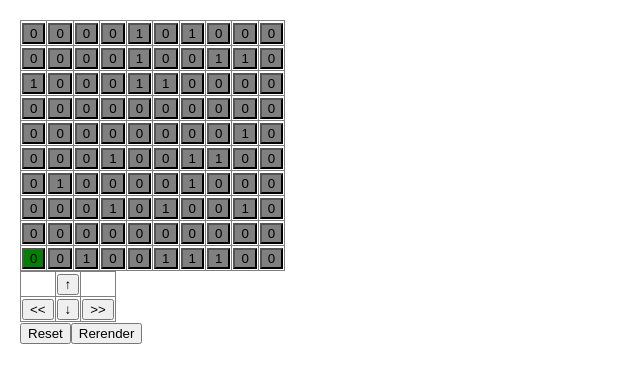
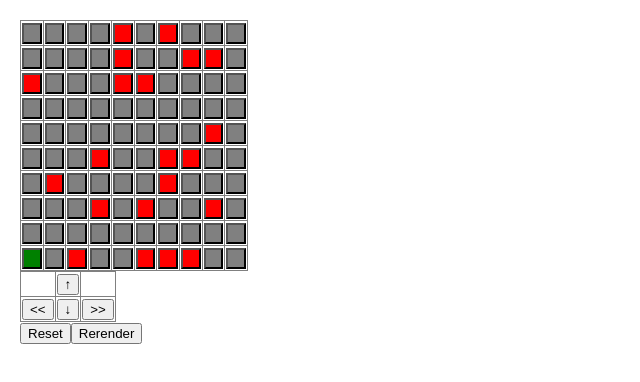
Before and after one commit to arya065/JS, a React (Create React App) app in the folder react/minevanic/: page / in a window 1280 px wide. Shown: the top 382 px of the page, without its empty margins (0-640 px from the left). Built offline with nearby package versions, Linux system fonts and the light colour scheme.

Commit message:
fix field ends

```diff
--- a/react/minevanic/src/Table.js
+++ b/react/minevanic/src/Table.js
@@ -9,6 +9,8 @@ class Table extends React.Component {
             off: "green",
             array: this.fillArr(),
             current: [9, 0],
+            prev: [10, 10],
+            history: [],
             win: false,
             lose: false
         };
@@ -21,7 +23,12 @@ class Table extends React.Component {
         this.resetPos = this.resetPos.bind(this);
         this.checkWin = this.checkWin.bind(this);
         this.checkLose = this.checkLose.bind(this);
+        this.setPrev = this.setPrev.bind(this);
         // this.render = this.render.bind(this);
+    }
+
+    setPrev(col, row) {
+        this.setState({ prev: [col, row] });
     }
     // создание массива
     fillArr() {
@@ -43,25 +50,21 @@ class Table extends React.Component {
     }
 
     press(event) {
-        if (event.target.style.backgroundColor == this.state.on) {
-            event.target.style.backgroundColor = this.state.off;
-        } else if (event.target.style.backgroundColor == this.state.off) {
-            event.target.style.backgroundColor = this.state.on;
+        const { backgroundColor } = event.target.style;
+        if (backgroundColor == this.state.on) {
+            backgroundColor = this.state.off;
+        } else if (backgroundColor == this.state.off) {
+            backgroundColor = this.state.on;
         }
         console.log(event);
     }
     incrementX() {
         let newArr = this.state.current;
-        if (newArr[0] == 9 && newArr[1] == 9) {
-            newArr[0] = 9;
-            newArr[1] = 0;
+        this.setState({ history: [...this.state.history, [newArr[0], newArr[1]]] });
+        if (newArr[1] >= 9) {
+            newArr[1] = 9;
         } else {
-            if (newArr[1] >= 9) {
-                // newArr[0] += 1;
-                newArr[1] = 0;
-            } else {
-                newArr[1] += 1;
-            }
+            newArr[1] += 1;
         }
         this.setState({ current: newArr });
         this.checkWin(newArr);
@@ -73,24 +76,20 @@ class Table extends React.Component {
     // }
     decrementX() {
         let newArr = this.state.current;
-        if (newArr[0] == 0 && newArr[1] == 0) {
-            newArr[0] = 0;
-            newArr[1] = 9;
+        this.setState({ history: [...this.state.history, [newArr[0], newArr[1]]] });
+        if (newArr[1] <= 0) {
+            newArr[1] = 0;
         } else {
-            if (newArr[1] <= 0) {
-                // newArr[0] -= 1;
-                newArr[1] = 9;
-            } else {
-                newArr[1] -= 1;
-            }
+            newArr[1] -= 1;
         }
         this.setState({ current: newArr });
         this.checkWin(newArr);
     }
     incrementY() {
         let newArr = this.state.current;
+        this.setState({ history: [...this.state.history, [newArr[0], newArr[1]]] });
         if (newArr[0] == 9) {
-            newArr[0] = 0;
+            newArr[0] = 9;
         } else {
             newArr[0] += 1;
         }
@@ -99,8 +98,9 @@ class Table extends React.Component {
     }
     decrementY() {
         let newArr = this.state.current;
+        this.setState({ history: [...this.state.history, [newArr[0], newArr[1]]] });
         if (newArr[0] == 0) {
-            newArr[0] = 9;
+            newArr[0] = 0;
         } else {
             newArr[0] -= 1;
         }
@@ -114,6 +114,7 @@ class Table extends React.Component {
         this.checkLose();
         if (arr[0] == 0 && arr[1] == 9) {
             this.resetPos();
+            this.setState({ history: [] })
             this.setState({ win: "You won, go again until u lose" });
         } else {
             this.setState({ win: false });
@@ -126,9 +127,33 @@ class Table extends React.Component {
         if (array[row][col] == 1) {
             this.setState({ lose: "you lost, HAHAHAHAHAH" });
             this.resetPos();
+            this.setState({ history: [] })
         } else {
             this.setState({ lose: false });
         }
+    }
+    printCell(row, col, e) {
+        console.log(this.state.history);
+        console.log([row, col]);
+        console.log(this.arrContain(this.state.history, [row, col]));
+        if ((this.state.current[0] == row) && (this.state.current[1] == col)) {
+            return "on";
+        } else if (this.arrContain(this.state.history, [row, col])) {
+            // } else if (this.arrContain(this.state.history, [row, col])) {
+            return "passed";
+        } else if (e == 1) {
+            return "mine";
+        } else {
+            return "off";
+        }
+    }
+    arrContain(arr, el) {
+        for (let i = 0; i < arr.length; i++) {
+            if (arr[i][0] == el[0] && arr[i][1] == el[1]) {
+                return true;
+            }
+        }
+        return false;
     }
     render() {
         // let arr = this.fillArr();
@@ -151,7 +176,7 @@ class Table extends React.Component {
                             <tr key={row}>
                                 {el.map((e, col) => (
                                     <td>
-                                        <button key={col} className={((this.state.current[0] == row) && (this.state.current[1] == col)) ? "on" : "off"}>{e}</button>
+                                        <button key={col} className={this.printCell(row, col, e)}>&nbsp;</button>
                                     </td>
                                 ))}
                             </tr>
@@ -173,7 +198,7 @@ class Table extends React.Component {
                     </tbody>
                 </table>
                 <button onClick={this.resetPos}>Reset</button>
-                <button onClick={() => window.location.reload(false)}>Rerender</button>
+                <button onClick={() => window.location.reload()}>Rerender</button>
                 <div>{this.state.win}</div>
                 <div>{this.state.lose}</div>
             </div >
--- a/react/minevanic/src/index.css
+++ b/react/minevanic/src/index.css
@@ -21,11 +21,19 @@ code {
   background-color: grey;
 }
 
+.mine {
+  background-color: red;
+}
+
 .darktheme {
   background-color: black;
   color: white;
 }
 
+.passed {
+  background-color: blue;
+}
+
 table {
   border-collapse: collapse;
 }
```
